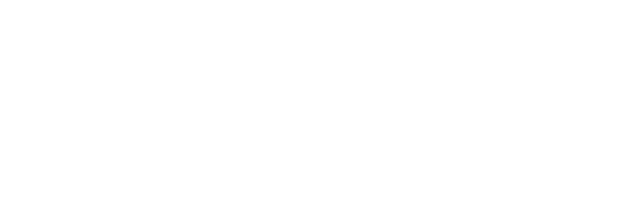
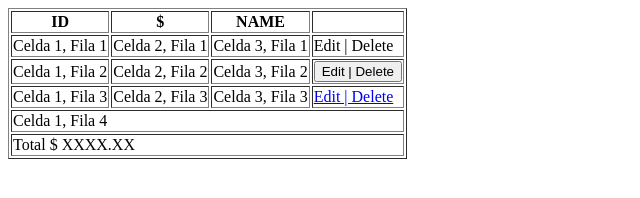
Before and after one commit to marshen1981/BOOTCAMP, a plain HTML site: page pages/tables.html in a window 1280 px wide. Shown: the whole page, without its empty margins (0-640 px from the left). Drawn offline with Linux system fonts and the light colour scheme.

Commit message:
Clase 20221221

```diff
--- a/pages/tables.html
+++ b/pages/tables.html
@@ -9,8 +9,69 @@
 <body>
     <main>
         <section>
-                <table id="MiTabla">
-
+                <table id="MiTabla" border="1">
+                    <tr>
+                        <th>ID</th>
+                        <th>$</th>
+                        <th>NAME</th>
+                        <th>&nbsp;</th>
+                    </tr>
+                    <tbody>
+                    <tr>
+                        <td>
+                            Celda 1, Fila 1
+                        </td>
+                        <td>
+                            Celda 2, Fila 1
+                        </td>
+                        <td>
+                            Celda 3, Fila 1
+                        </td>
+                        <td>
+                            Edit | Delete
+                        </td>
+                    </tr>
+                    <tr>
+                        <td>
+                            Celda 1, Fila 2
+                        </td>
+                        <td>
+                            Celda 2, Fila 2
+                        </td>
+                        <td>
+                            Celda 3, Fila 2
+                        </td>
+                        <td>
+                            <button>Edit | Delete</button>
+                        </td>
+                    </tr>
+                    <tr>
+                        <td>
+                            Celda 1, Fila 3
+                        </td>
+                        <td>
+                            Celda 2, Fila 3
+                        </td>
+                        <td>
+                            Celda 3, Fila 3
+                        </td>
+                        <td>
+                            <a href="#">Edit | Delete</a>
+                        </td>
+                    </tr>
+                    <tr>
+                        <td colspan="4">
+                            Celda 1, Fila 4
+                        </td>
+                    </tr>
+                    <tfoot>
+                        <tr>
+                            <td colspan="4">
+                                Total $ XXXX.XX
+                            </td>
+                        </tr>
+                    </tfoot>
+                </tbody>
                 </table>
         </section>
     </main>
```
Also changed, not shown: pages/forms.html (added, +35 -0 lines).
